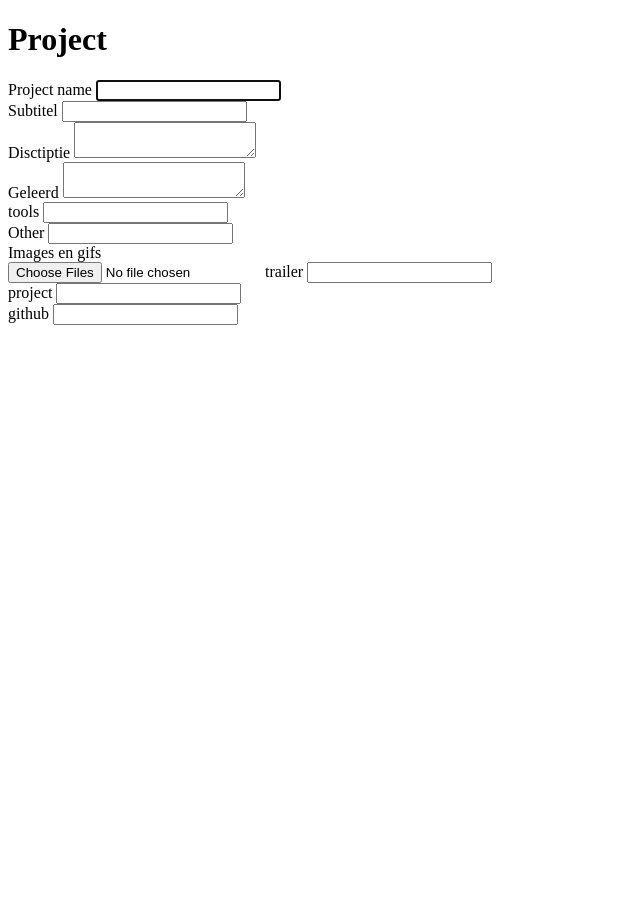
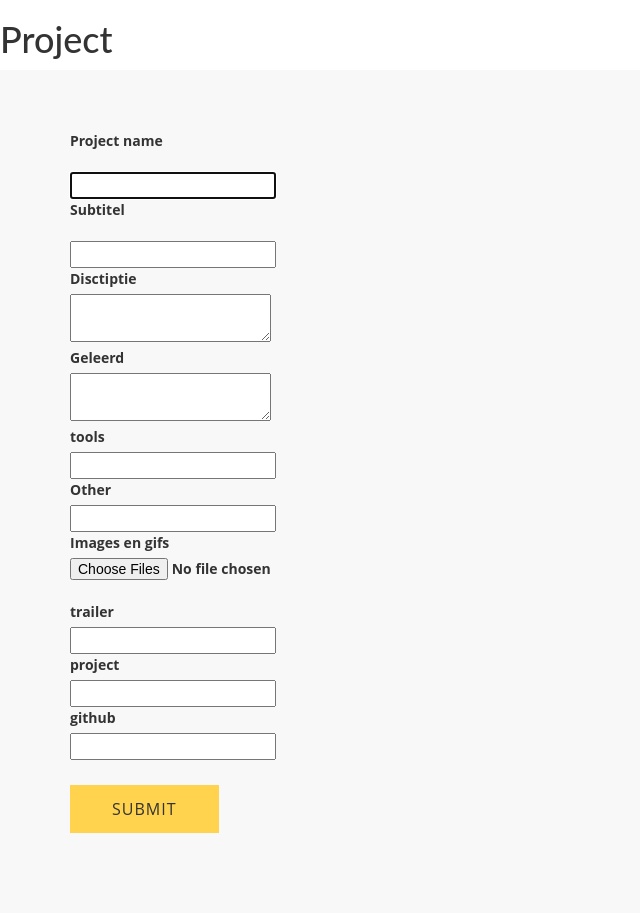
Before and after one commit to xFahdonx/Portfolio, a PHP site: page /Database/index.html in a window 1280 px wide. Shown: the whole page, without its empty margins (0-640 px from the left). Before the commit the page ends 325 px from the top, so only its background shows below. Run offline with PHP 8.4, Linux system fonts and the light colour scheme.

Commit message:
small index fixes

```diff
--- a/Database/index.html
+++ b/Database/index.html
@@ -2,42 +2,60 @@
 <html>
   <head>
     <meta charset="utf-8">
-    <title>abducted be aliens!</title>
+    <meta name="viewport" content="width=device-width, initial-scale=1">
+    <title>Project injection</title>
+    <link rel="stylesheet" type="text/css" href="../css/bootstrap.min.css">
+    <link rel="stylesheet" type="text/css" href="../css/font-awesome.min.css">
+    <link rel="stylesheet" type="text/css" href="../css/animate.css">
+    <link rel="stylesheet" type="text/css" href="../css/style.css">
   </head>
 
   <body>
     <h1>Project</h1>
-    <form method="post" action="WriteProject.php">
-      <label for="Projectname">Project name<label>
+    <div class="section-padding" id="contact">
+      <div class="container">
+        <div class="row">
+          <div class="col-md-3">
+            <form method="post" action="WriteProject.php" class="contactForm">
+              <label for="Projectname">Project name<label><br>
                 <input type="text" id="Projectname" name="Projectname" autofocus/><br>
 
-      <label for="Subtitel">Subtitel<label>
+              <label for="Subtitel">Subtitel<label><br>
                 <input type="text" id="Subtitel" name="Subtitel"/><br>
 
-      <label for="Disctiptie">Disctiptie</label>
+              <label for="Disctiptie">Disctiptie</label><br>
                   <textarea id="Disctiptie" name="Disctiptie" ></textarea><br>
 
-      <label for="Geleerd">Geleerd</label>
+              <label for="Geleerd">Geleerd</label><br>
                   <textarea id="Geleerd" name="Geleerd" ></textarea><br>
 
-      <label for="tools">tools</label>
+              <label for="tools">tools</label><br>
                   <input type="text" id="tools" name="tools" ><br>
 
-      <label for="Other">Other</label>
+              <label for="Other">Other</label><br>
                   <input type="text" id="Other" name="Other" ><br>
 
               <label for="ImagesEnGifs">Images en gifs</label><br>
-          <input id="ImagesEnGifs" name="ImagesEnGifs" type="file" name="pic" accept="image/*" multiple>
+                  <input id="ImagesEnGifs" name="ImagesEnGifs" type="file" name="pic" accept="image/*" multiple><br>
 
-      <label for="trailer">trailer</label>
+              <label for="trailer">trailer</label><br>
                   <input type="text" id="trailer" name="trailer" ><br>
 
-      <label for="project">project</label>
+              <label for="project">project</label><br>
                   <input type="text" id="project" name="project" ><br>
 
-      <label for="github">github</label>
+              <label for="github">github</label><br>
                   <input type="text" id="github" name="github" ><br>
 
+                  <input type="submit" class="btn-submit" name="" value="Submit">
                 </form>
+          </div>
+
+
+        </div>
+      </div>
+
+    </div>
+
   </body>
 </html>
--- /dev/null
+++ b/Database/style.css
@@ -0,0 +1,5 @@
+body {
+  line-height: 1.5;
+  font-family: 'Open Sans', sans-serif;
+  overflow-x: hidden;
+}
--- a/css/style.css
+++ b/css/style.css
@@ -46,11 +46,13 @@ h1, h2, h3, h4, h5, h6 {
 .main-header {
   background: url(../img/banner.jpeg) no-repeat;
   background-size: cover;
-  min-height: 610px;
+  background-position: center;
 }
 
 .bg-color {
   background-color: RGBA(0, 0, 0, 0.41);
+
+  height: 100%;
 }
 
 .nav>li>a {
@@ -82,6 +84,7 @@ h1, h2, h3, h4, h5, h6 {
   padding: 10px 20px;
   text-transform: uppercase;
 	background-color: transparent;
+  font-size: 20px;
 }
 
 .navbar-default .navbar-nav>li>a:hover, .navbar-default .navbar-nav>li>a:focus {
@@ -121,7 +124,7 @@ h1, h2, h3, h4, h5, h6 {
 }
 
 .sub-title {
-  font-size: 50px;
+  font-size: 35px;
   font-weight: 700;
   color: #fff;
   line-height: 71px;
@@ -131,7 +134,7 @@ h1, h2, h3, h4, h5, h6 {
 }
 
 .title {
-  font-size: 123px;
+  font-size: 70px;
   font-weight: 700;
   color: #fff;
   line-height: 88px;
--- a/index.html
+++ b/index.html
@@ -18,7 +18,7 @@
     <div class="bg-color">
       <!--nav-->
       <nav class="nav navbar-default navbar-fixed-top">
-        <div class="container">
+        <div>
           <div class="col-md-12">
             <div class="navbar-header">
               <button type="button" class="navbar-toggle collapsed" data-toggle="collapse" data-target="#mynavbar" aria-expanded="false" aria-controls="navbar">
@@ -236,6 +236,7 @@
         </div>
         <div class="col-sm-5 footer-social">
           <div class="pull-right hidden-xs hidden-sm">
+            <a href="https://www.instagram.com/code_aapje/"><i class="fa fa-twitter"></i></a>
             <a href="https://www.instagram.com/code_aapje/"><i class="fa fa-instagram"></i></a>
             <a href="https://github.com/xFahdonx"><i class="fa fa-github"></i></a>
           </div>
```
Also changed, not shown: img/banner.jpeg. Lines whose indentation alone changed are shown as unchanged.
